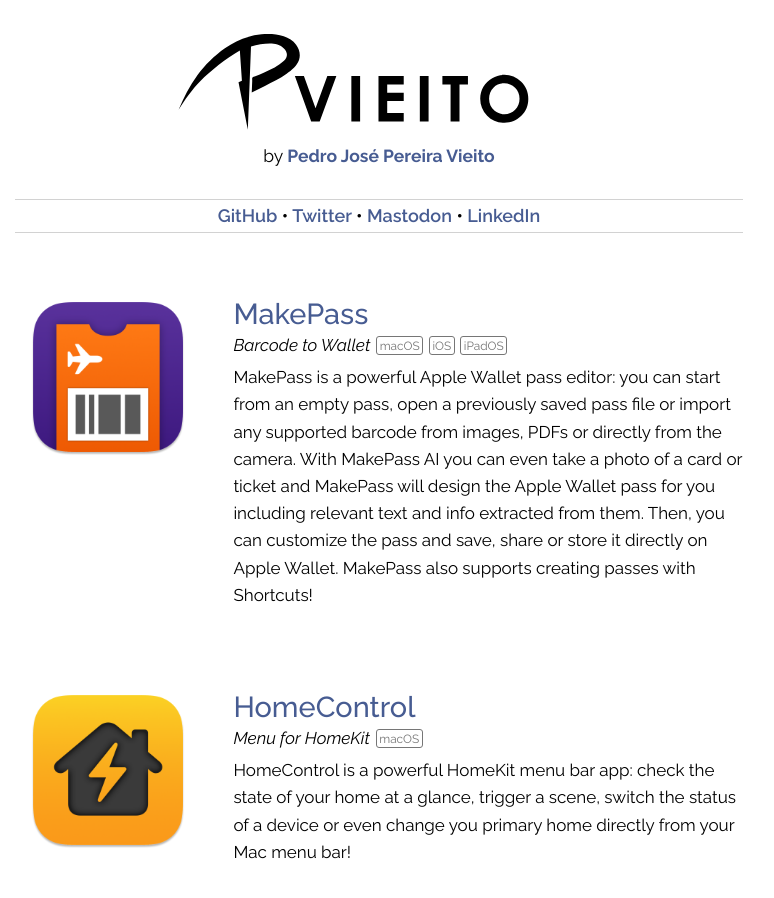
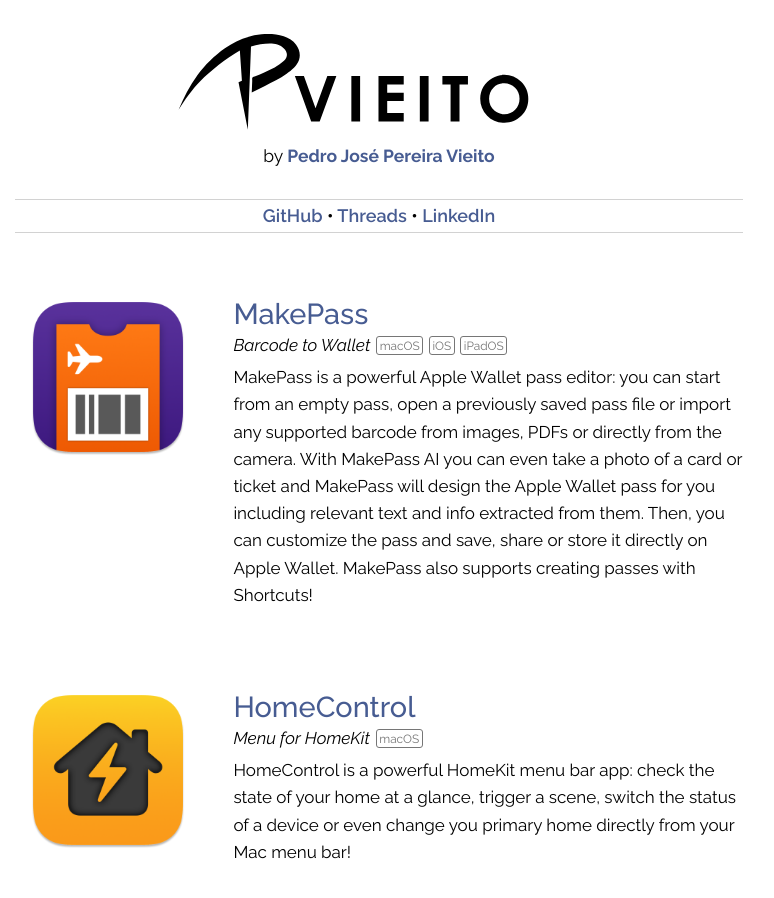
Before and after one commit to pvieito/Blog, a Jekyll site: the page built from index.html, in a window 1280 px wide and 900 px high. Shown: the whole window, without its empty margins (261-1035 px from the left). Built offline with Jekyll 4.4.1, drawn with Linux system fonts in a browser that asks for light colours; the list of posts is cut into pages by our own code; comment, search, counter and statistics services are not loaded.

Commit message:
[Blog] Updated header

```diff
--- a/_layouts/default.html
+++ b/_layouts/default.html
@@ -15,6 +15,7 @@
 		<link rel="alternate" title="{{ site.title }}" type="application/json" href="/feed.json" />
 		<link rel="me" href="https://twitter.com/pvieito" />
 		<link rel="me" href="https://mastodon.social/@pvieito" />
+		<link rel="me" href="https://www.threads.net/@pvieito" />
 		<!-- Google Analytics -->
 		<script async src="//www.google-analytics.com/analytics.js"></script>
 		<script async src="https://www.googletagmanager.com/gtag/js?id=G-6VBC2YFBCG"></script>
@@ -66,9 +67,7 @@
 				<nav id="title-links" class="links">
 					<a rel="me" href="https://github.com/pvieito">GitHub</a>
 					&bull;
-					<a rel="me" href="https://twitter.com/pvieito">Twitter</a>
-					&bull;
-					<a rel="me" href="https://mastodon.social/@pvieito">Mastodon</a>
+					<a rel="me" href="https://www.threads.net/@pvieito">Threads</a>
 					&bull;
 					<a rel="me" href="https://www.linkedin.com/in/pvieito/">LinkedIn</a>
 				</nav>
```
